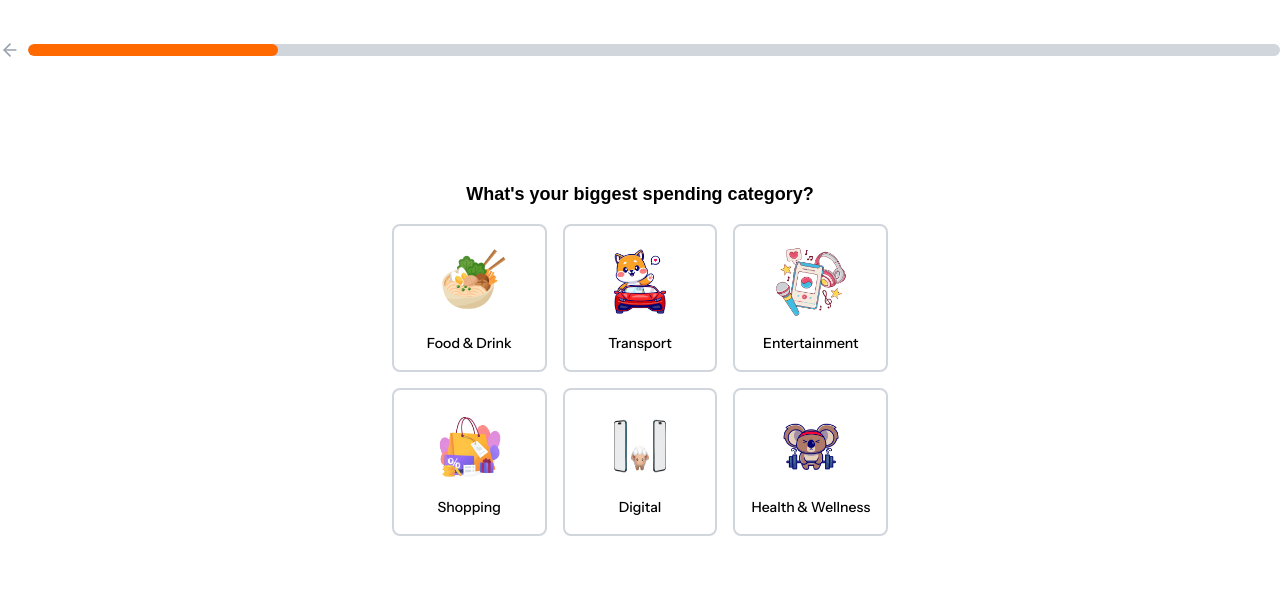
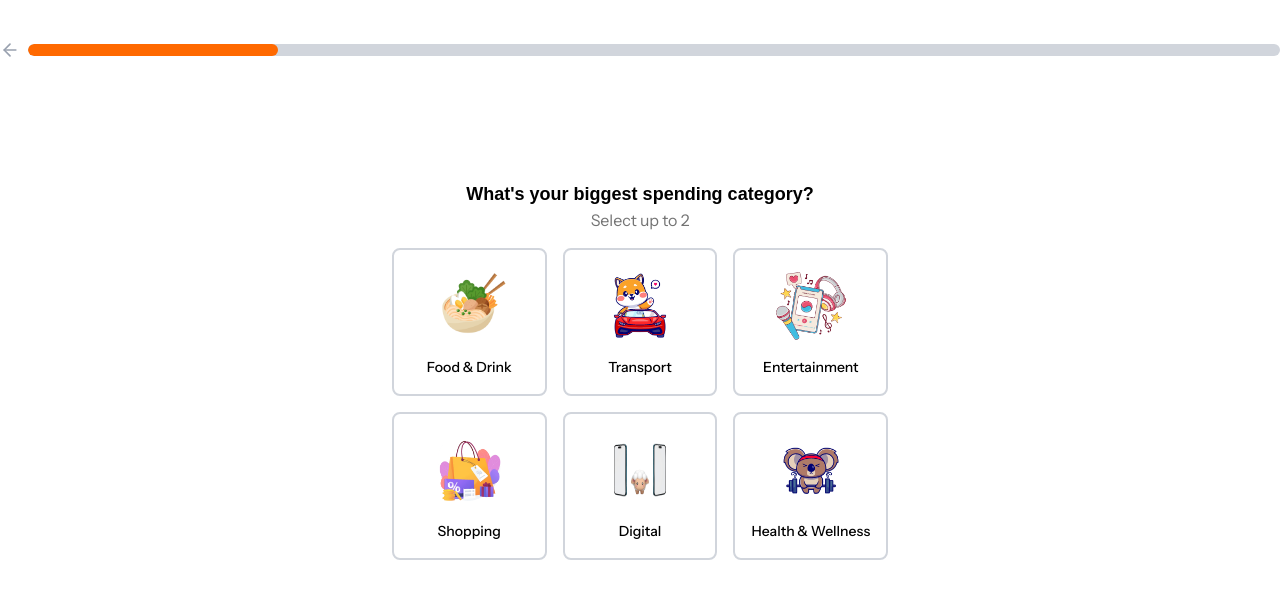
Before and after one commit to samuelngry/Coinly, a React (Vite) app in the folder client/: page /onboard in a window 1280 px wide. Shown: the top 598 px of the page. Built offline with nearby package versions, Linux system fonts and the light colour scheme; a web font is replaced by a local one.

Commit message:
feat: add dynamic instruction and selection limit for category selection step

```diff
--- a/client/src/components/onboarding/OnboardingStep.jsx
+++ b/client/src/components/onboarding/OnboardingStep.jsx
@@ -21,7 +21,13 @@ const OnboardingStep = ({ step, setStep, answers, setAnswers }) => {
     if (step === 1) {
     return (
         <div className='flex flex-col items-center justify-center mt-30'>
-            <h1 className='mb-4 font-semibold text-lg'>What's your biggest spending category?</h1>
+            <h1 className='font-semibold text-lg'>What's your biggest spending category?</h1>
+            <span className='text-neutral-500 mb-4'>
+                {selectedCategories.length === 0
+                    ? 'Select up to 2'
+                    : `Selected ${selectedCategories.length}/2`
+                }
+            </span>
             <div>
                 <div className='grid grid-cols-3 gap-4 mb-4'>
                     {categories.map(({ label, image }) => (
```
